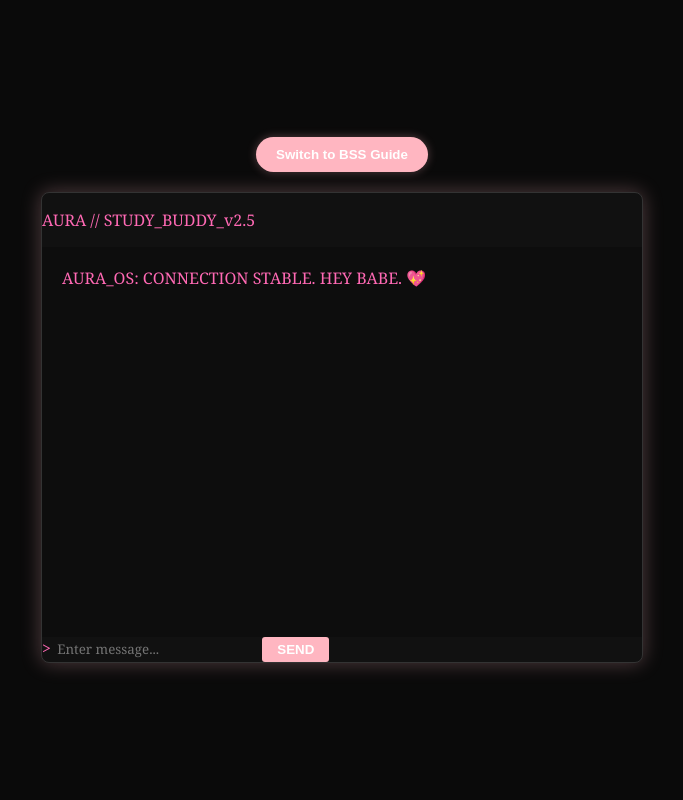
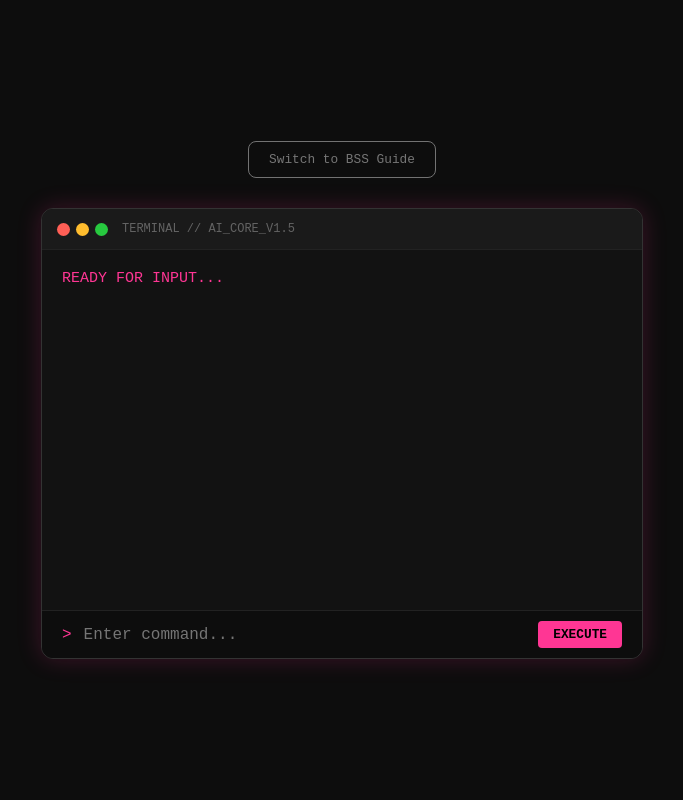
Before and after one commit to rongfeng1203/BSS-Aura-Forum, a Flask app: page / in a window 1280 px wide. Shown: the whole page, without its empty margins (298-981 px from the left). Run offline with Flask 3, Linux system fonts and the light colour scheme.

Commit message:
CSS fixed
Co-authored-by: Copilot <copilot@github.com>

```diff
--- a/Static/CSS/dark.css
+++ b/Static/CSS/dark.css
@@ -1,83 +1,127 @@
-/* --- THEME VARIABLES --- */
 :root {
-    /* Default: AI Boyfriend (Pink Theme) */
-    --bg-color: #0a0a0a;
-    --container-bg: #111;
-    --accent-color: #ffb6c1; /* Soft Pink */
-    --text-color: #ff69b4;   /* Hot Pink */
-    --font-style: 'Georgia', serif;
-    --glow: rgba(255, 182, 193, 0.3);
+    --accent: #ff3694; /* Pink */
+    --glow: rgba(255, 45, 143, 0.2);
+    --bg-dark: #0d0d0d;
 }
 
 body.bss-theme {
-    /* BSS Guide (School Theme) */
-    --bg-color: #1a1a1a;
-    --container-bg: #2d2d2d;
-    --accent-color: #800000; /* Burgundy */
-    --text-color: #d3d3d3;   /* Light Grey */
-    --font-style: 'Courier New', monospace;
-    --glow: rgba(128, 0, 0, 0.4);
+    --accent: #761831; /* Burgundy */
+    --glow: rgba(92, 25, 36, 0.3);
 }
 
-/* --- THE UI --- */
 body {
-    background-color: var(--bg-color);
-    color: var(--text-color);
-    font-family: var(--font-style);
+    background-color: var(--bg-dark);
+    color: var(--accent);
+    font-family: 'Courier New', Courier, monospace;
     display: flex;
-    flex-direction: column; /* Changed to make room for toggle */
     justify-content: center;
     align-items: center;
     height: 100vh;
     margin: 0;
-    transition: all 0.5s ease; /* Smooth color fade */
+    overflow: hidden;
 }
 
-/* Theme Toggle Button */
+/* Centers the button above the chat box */
+.main-container {
+    display: flex;
+    flex-direction: column;
+    align-items: center;
+    gap: 30px;
+}
+
+/* THE BUTTON - Fixed centering and hover */
 .theme-switch {
-    margin-bottom: 20px;
+    background: transparent;
+    color: #767676;;
+    border: 1px solid #727272;;
     padding: 10px 20px;
-    background: var(--accent-color);
-    color: #fff;
-    border: none;
-    border-radius: 20px;
+    border-radius: 8px;
     cursor: pointer;
-    font-weight: bold;
-    box-shadow: 0 0 10px var(--glow);
+    font-family: inherit;
+    font-size: 0.8rem;
+    transition: background 0.3s, color 0.3s;
+    z-index: 10; /* Ensures it stays on top and clickable */
+}
+
+.theme-switch:hover {
+    background: var(--accent);
+    color: #000;
 }
 
 .dark-web-container {
     width: 600px;
-    background: var(--container-bg);
+    background: #121212;
     border: 1px solid #333;
-    box-shadow: 0 0 20px var(--glow);
-    border-radius: 8px;
+    border-radius: 12px;
+    box-shadow: 0 0 25px var(--glow);
     overflow: hidden;
 }
 
+.terminal-header {
+    background: #1a1a1a;
+    padding: 1px 15px;
+    display: flex;
+    align-items: center;
+    border-bottom: 1px solid #222;
+}
+
+.dot { height: 13px; width: 13px; border-radius: 50%; margin-right: 6px; }
+.red { background: #ff5f56; }
+.yellow { background: #ffbd2e; }
+.green { background: #27c93f; }
+
+.terminal-title {
+    margin-left: 8px;
+    font-size: 12px;
+    color: #636363;
+    text-transform: uppercase;
+}
+
 .chat-display {
-    height: 350px;
+    height: 320px;
+    overflow-y: auto;
     padding: 20px;
-    overflow-y: auto;
+    color: var(--accent);
+    scrollbar-width: thin;
+}
+
+.ready-line {
+    margin-bottom: 25px;
+    font-size: 15px;
+}
+
+.input-area {
+    padding: 10px 20px;
     background: #0d0d0d;
-    color: var(--text-color);
+    border-top: 1px solid #222;
+    display: flex;
+    align-items: center;
+    gap: 10px;
+}
+
+.prompt-symbol {
+    color: var(--accent);
+    font-weight: bold;
 }
 
 #user-input {
     background: transparent;
     border: none;
-    color: var(--text-color);
+    color: #666;
     flex-grow: 1;
     outline: none;
     font-family: inherit;
+    font-size: 1rem;
 }
 
 #send-btn {
-    background: var(--accent-color);
-    color: #fff;
+    background: var(--accent);
+    color: black;
     border: none;
-    padding: 5px 15px;
+    padding: 6px 15px;
     font-weight: bold;
+    border-radius: 4px;
     cursor: pointer;
-    border-radius: 3px;
+    font-family: inherit;
+    font-size: 0.8rem;
 }
--- a/Static/js/chat.js
+++ b/Static/js/chat.js
@@ -1,25 +1,27 @@
+// At the top of your file, keep track of which persona is active
 let currentPersona = "study_buddy";
 
 function toggleTheme() {
     const body = document.body;
     const btn = document.getElementById("theme-toggle-btn");
     const title = document.getElementById("persona-title");
-    const status = document.getElementById("status-msg");
 
     if (currentPersona === "study_buddy") {
+        // Switch to BSS Guide
         body.classList.add("bss-theme");
         currentPersona = "bss_guide";
         btn.innerText = "Switch to AI Boyfriend";
         title.innerText = "BSS // STUDENT_GUIDE_v1.0";
-        status.innerText = "BSS_GUIDE: YO, WELCOME TO THE SCHOOL. WHAT'S THE MOVE? 😤";
     } else {
+        // Switch back to AI Boyfriend
         body.classList.remove("bss-theme");
         currentPersona = "study_buddy";
         btn.innerText = "Switch to BSS Guide";
         title.innerText = "AURA // STUDY_BUDDY_v2.5";
-        status.innerText = "AURA_OS: READY FOR YOU, BABE. 💖";
     }
 }
+
+// Your existing sendMessage function should stay below this
 
 // Update your existing send function to include the persona:
 async function sendMessage() {
@@ -43,7 +45,13 @@ async function sendMessage() {
 function appendMessage(sender, text) {
     const chatWindow = document.getElementById('chat-window');
     const msgDiv = document.createElement('div');
-    msgDiv.innerHTML = `<p><strong>[${sender}]:</strong> ${text}</p>`;
+    msgDiv.style.marginBottom = "15px";
+
+    const label = sender === 'user' ? '[YOU]' : '[AI_CORE]';
+
+    // Creates the [TAG]: Text format
+    msgDiv.innerHTML = `<span style="font-weight:bold;">${label}:</span> ${text}`;
+
     chatWindow.appendChild(msgDiv);
     chatWindow.scrollTop = chatWindow.scrollHeight;
 }
--- a/templates/chat.html
+++ b/templates/chat.html
@@ -7,7 +7,7 @@
     <link rel="stylesheet" href="{{ url_for('static', filename='CSS/dark.css') }}">
 </head>
 <body>
-
+    <div class="main-container">
         <button id="theme-toggle-btn" class="theme-switch" onclick="toggleTheme()">
             Switch to BSS Guide
         </button>
@@ -17,20 +17,20 @@
                 <span class="dot red"></span>
                 <span class="dot yellow"></span>
                 <span class="dot green"></span>
-            <p id="persona-title" class="terminal-title">AURA // STUDY_BUDDY_v2.5</p>
+                <p id="persona-title" class="terminal-title">TERMINAL // AI_CORE_v1.5</p>
             </div>
 
             <div id="chat-window" class="chat-display">
-            <div class="ai-msg" id="status-msg">AURA_OS: CONNECTION STABLE. HEY BABE. 💖</div>
+                <div class="ready-line">READY FOR INPUT...</div>
             </div>
 
             <div class="input-area">
-            <span class="prompt">></span>
-            <input type="text" id="user-input" placeholder="Enter message..." autocomplete="off">
-            <button id="send-btn" onclick="sendMessage()">SEND</button>
+                <span class="input-prompt">></span>
+                <input type="text" id="user-input" placeholder="Enter command..." autocomplete="off">
+                <button id="send-btn" onclick="sendMessage()">EXECUTE</button>
             </div>
         </div>
-
+    </div>
     <script src="{{ url_for('static', filename='js/chat.js') }}"></script>
 </body>
 </html>
```
Lines whose indentation alone changed are shown as unchanged.
